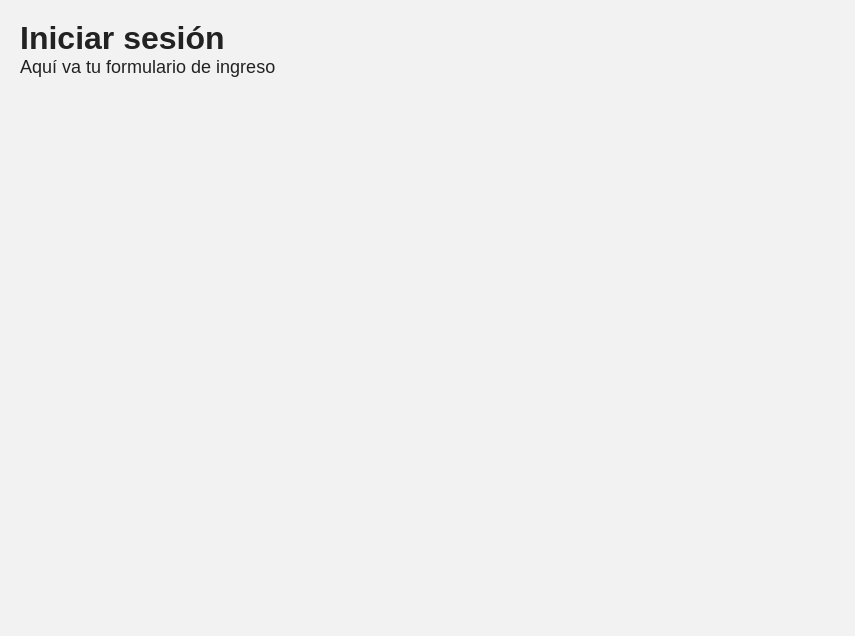
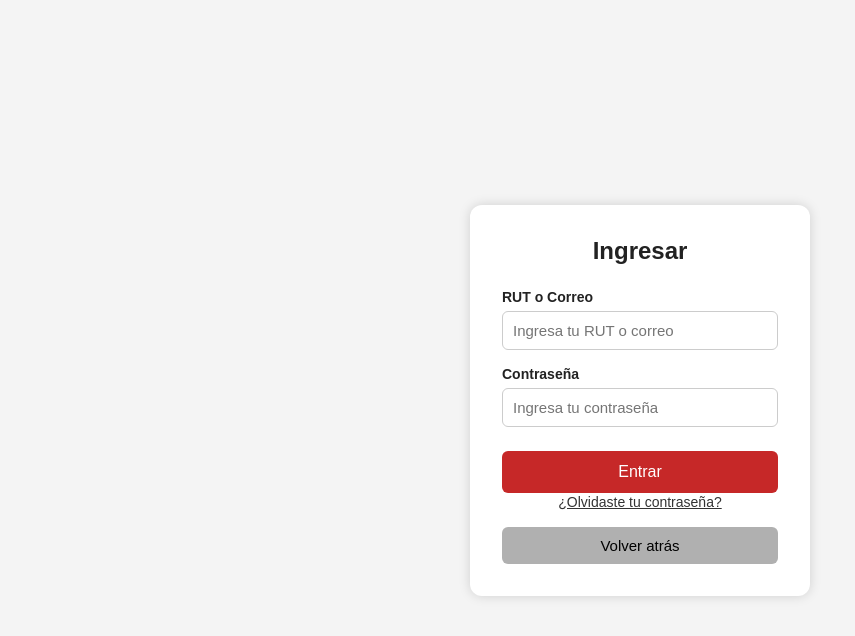
Before and after one commit to Xephyr573/Proyecto_Int, a React (Create React App) app in the folder proyecto-int/: page /Ingresar in a window 1280 px wide. Shown: the top 636 px of the page, without its empty margins (0-855 px from the left). Built offline with nearby package versions, Linux system fonts and the light colour scheme.

Commit message:
modified:   proyecto-int/src/pages/Ingresar.css and js files +add pages homejs,css,ingresar.js,ingresar.css, (modified index.html and css default)

```diff
--- a/proyecto-int/src/pages/Home.css
+++ b/proyecto-int/src/pages/Home.css
@@ -157,6 +157,7 @@ p {
   margin-bottom: 15px;
   font-size: 1em;
 }
+
 /* ------ FOOTER ------ */
 footer {
   background: #463333;
--- a/proyecto-int/src/pages/Ingresar.css
+++ b/proyecto-int/src/pages/Ingresar.css
@@ -0,0 +1,98 @@
+/* Centrar la página */
+.login-container {
+  display: flex;
+  justify-content: center;
+  align-items: center;
+  height: 100vh;
+  background: #f4f4f4;
+}
+
+/* Caja del formulario */
+.login-box {
+  background: white;
+  padding: 2rem;
+  border-radius: 12px;
+  width: 340px;
+  box-shadow: 0 0 12px rgba(0,0,0,0.15);
+  text-align: center;
+}
+
+/* Título */
+.login-box h2 {
+  margin-bottom: 1.5rem;
+  color: #222;
+}
+
+/* Inputs */
+.form-group {
+  text-align: left;
+  margin-bottom: 1rem;
+}
+
+.form-group label {
+  display: block;
+  margin-bottom: 6px;
+  font-size: 14px;
+  font-weight: 600;
+}
+
+.form-group input {
+  width: 100%;
+  padding: 10px;
+  border-radius: 6px;
+  border: 1px solid #ccc;
+  font-size: 15px;
+}
+
+.form-group input:focus {
+  outline: none;
+  border-color: #ef5350;
+}
+
+/* Botón ingresar */
+.btn-login {
+  width: 100%;
+  padding: 12px;
+  background: #c62828;
+  color: white;
+  border: none;
+  border-radius: 6px;
+  margin-top: 0.5rem;
+  font-size: 16px;
+  cursor: pointer;
+}
+
+.btn-login:hover {
+  background: #a41e1e;
+}
+
+/* Botón olvidar */
+.btn-forgot {
+  margin-top: 1rem;
+  background: none;
+  color: #333;
+  border: none;
+  cursor: pointer;
+  text-decoration: underline;
+  font-size: 14px;
+}
+
+.btn-forgot:hover {
+  color: #000;
+}
+
+/* Botón volver atrás */
+.btn-back {
+  margin-top: 1rem;
+  padding: 10px;
+  width: 100%;
+  background: #b0b0b0;
+  border: none;
+  border-radius: 6px;
+  cursor: pointer;
+  font-size: 15px;
+}
+
+.btn-back:hover {
+  background: #909090;
+}
--- a/proyecto-int/src/pages/Ingresar.js
+++ b/proyecto-int/src/pages/Ingresar.js
@@ -1,8 +1,41 @@
+import "./Ingresar.css";
+import { useNavigate } from "react-router-dom";
+
 export default function Ingresar() {
+  const navigate = useNavigate();
+
+  const volverAtras = () => {
+    navigate(-1); // Navega a la página anterior
+  };
+
   return (
-    <div style={{ padding: 20 }}>
-      <h1>Iniciar sesión</h1>
-      <p>Aquí va tu formulario de ingreso</p>
+    <div className="login-container">
+      <div className="login-box">
+        <h2>Ingresar</h2>
+
+        <form>
+          <div className="form-group">
+            <label>RUT o Correo</label>
+            <input type="text" placeholder="Ingresa tu RUT o correo" />
+          </div>
+
+          <div className="form-group">
+            <label>Contraseña</label>
+            <input type="password" placeholder="Ingresa tu contraseña" />
+          </div>
+
+          <button className="btn-login" type="submit">
+            Entrar
+          </button>
+        </form>
+
+        <a href="https://digital.inacap.cl/tipo-de-usuario/index.html" className="btn-forgot">¿Olvidaste tu contraseña?</a>
+
+        {/* Botón para volver atrás */}
+        <button className="btn-back" onClick={volverAtras}>
+          Volver atrás
+        </button>
+      </div>
     </div>
   );
 }
```
